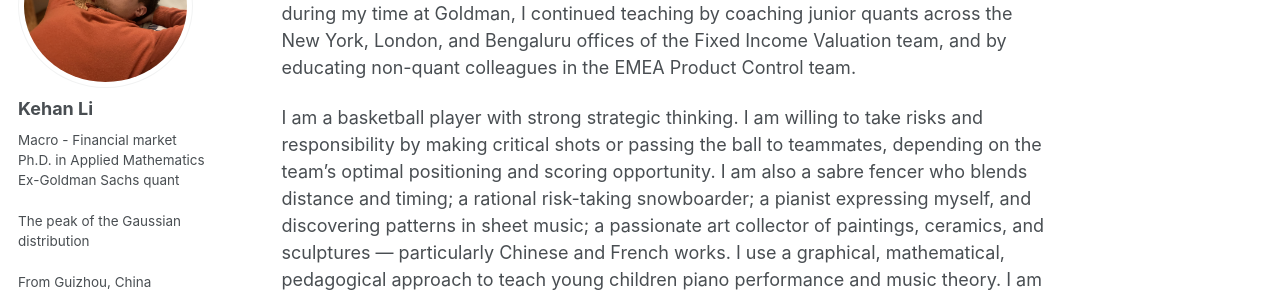
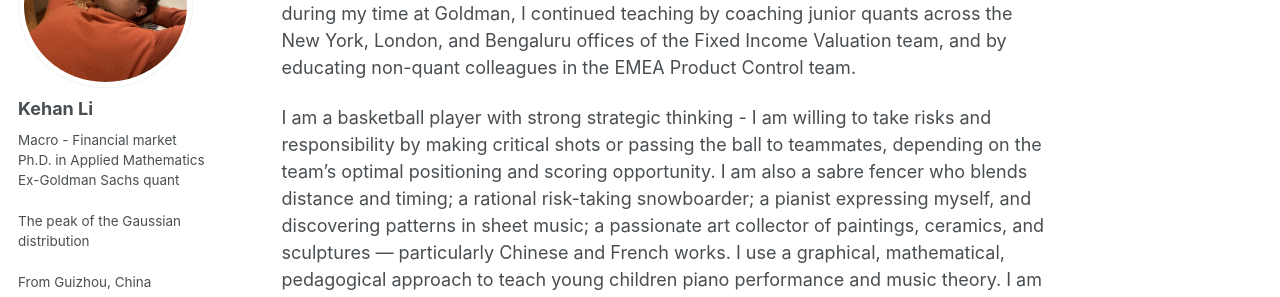
Before and after one commit to KehanLi-1123/KehanLi.github.io, a Jekyll site: the page built from _pages/about.md, in a window 1280 px wide and 900 px high, scrolled down 852 px. Shown: the part 175-472 px from the top of the window. Built offline with Jekyll 4.4.1, drawn with Linux system fonts in a browser that asks for light colours; some web fonts are replaced; some of the changed text lies outside the part shown.

```diff
--- a/_pages/about.md
+++ b/_pages/about.md
@@ -20,4 +20,4 @@ Upon graduation, I joined Goldman Sachs in London, UK as a quant in the Finance
 
 I began teaching in September 2012, serving as a tutor for the Optimization course at Universität Bielefeld whenever the postdoctoral instructor was unavailable. I officially concluded my teaching at  Université Paris 1 Panthéon-Sorbonne in June 2017. However, during my time at Goldman, I continued teaching by coaching junior quants across the New York, London, and Bengaluru offices of the Fixed Income Valuation team, and by educating non-quant colleagues in the EMEA Product Control team.
 
-I am a basketball player with strong strategic thinking. I am willing to take risks and responsibility by making critical shots or passing the ball to teammates, depending on the team's optimal positioning and scoring opportunity. I am also a sabre fencer who blends distance and timing; a rational risk-taking snowboarder; a pianist expressing myself, and discovering patterns in sheet music; a passionate art collector of paintings, ceramics, and sculptures — particularly Chinese and French works. I use a graphical, mathematical, pedagogical approach to teach young children piano performance and music theory. I am also the father of a lovely six-year-old girl.
+I am a basketball player with strong strategic thinking - I am willing to take risks and responsibility by making critical shots or passing the ball to teammates, depending on the team's optimal positioning and scoring opportunity. I am also a sabre fencer who blends distance and timing; a rational risk-taking snowboarder; a pianist expressing myself, and discovering patterns in sheet music; a passionate art collector of paintings, ceramics, and sculptures — particularly Chinese and French works. I use a graphical, mathematical, pedagogical approach to teach young children piano performance and music theory. I am also the father of a lovely six-year-old girl.
```
